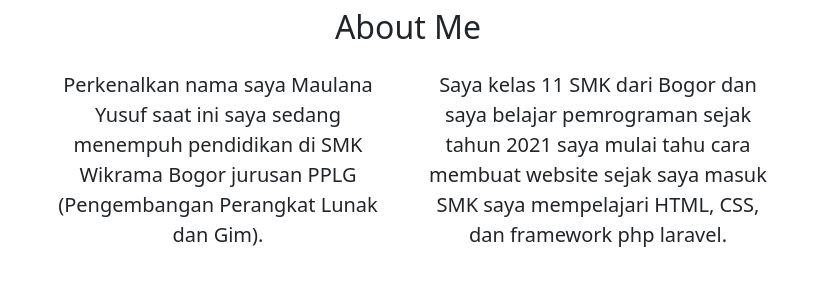
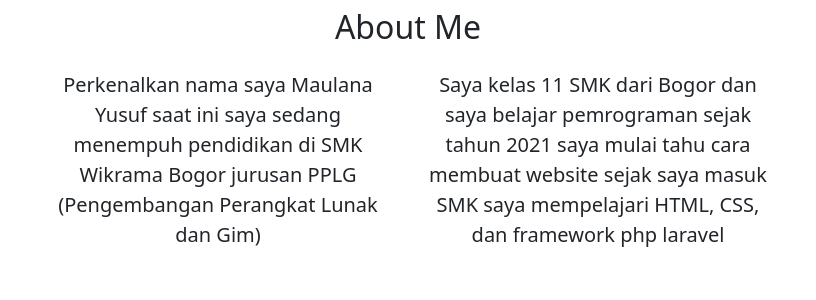
Before and after one commit to Yusufmy/maulanayusuf.github.io, a plain HTML site: page index.html in a window 1280 px wide. Shown: the part 774-1074 px from the top of the page, 232-1048 px from the left. Drawn offline with nearby package versions, Linux system fonts and the light colour scheme.

Commit message:
hapus titik

```diff
--- a/index.html
+++ b/index.html
@@ -75,10 +75,10 @@
         </div>
         <div class="row justify-content-center fs-5 text-center">
           <div class="col-md-4" data-aos="fade-right">
-            <p>Perkenalkan nama saya Maulana Yusuf saat ini saya sedang menempuh pendidikan di SMK Wikrama Bogor jurusan PPLG (Pengembangan Perangkat Lunak dan Gim).</p>
+            <p>Perkenalkan nama saya Maulana Yusuf saat ini saya sedang menempuh pendidikan di SMK Wikrama Bogor jurusan PPLG (Pengembangan Perangkat Lunak dan Gim)</p>
           </div>
           <div class="col-md-4" data-aos="fade-left" data-aos-delay="200">
-            <p>Saya kelas 11 SMK dari Bogor dan saya belajar pemrograman sejak tahun 2021 saya mulai tahu cara membuat website sejak saya masuk SMK saya mempelajari HTML, CSS, dan framework php laravel.</p>
+            <p>Saya kelas 11 SMK dari Bogor dan saya belajar pemrograman sejak tahun 2021 saya mulai tahu cara membuat website sejak saya masuk SMK saya mempelajari HTML, CSS, dan framework php laravel</p>
           </div>
         </div>
       </div>
```
